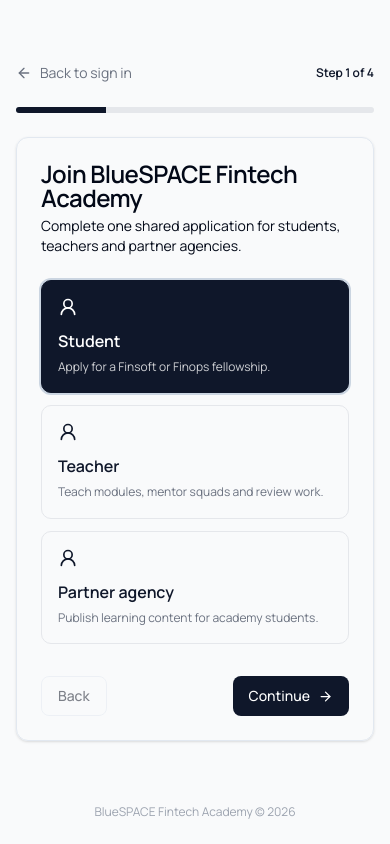
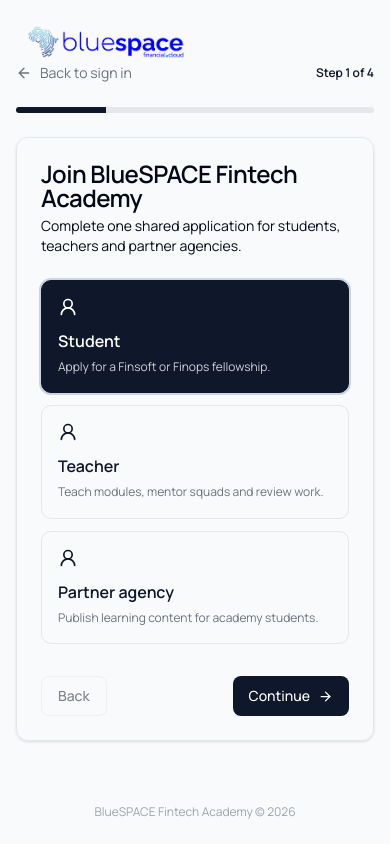
Before and after one commit to bluespacefinancial-cloud/bluespacefintechacademy-poroject, a React (Vite) app in the folder client/: page /register in a window 390 px wide. Built offline with nearby package versions, Linux system fonts and the light colour scheme; no server answers.

Commit message:
Move auth logo to upper left

```diff
--- a/client/src/components/auth/AuthSplitLayout.jsx
+++ b/client/src/components/auth/AuthSplitLayout.jsx
@@ -15,15 +15,15 @@ export default function AuthSplitLayout({ image, imageAlt, headline, description
           onError={(event) => { event.currentTarget.style.display = 'none' }}
         />
         <div className="absolute inset-0 bg-gradient-to-br from-deep-900/85 via-deep-800/75 to-brand-900/75" />
-        <div className="relative z-10 max-w-lg px-12 text-center">
         <motion.img
           initial={{ opacity: 0, y: -12 }}
           animate={{ opacity: 1, y: 0 }}
           transition={{ duration: 0.5, ease }}
           src="/logo-white.png"
           alt="BlueSPACE Fintech Academy"
-            className="mx-auto mb-8 h-14 w-auto"
+          className="absolute left-8 top-8 z-20 h-12 w-auto"
         />
+        <div className="relative z-10 max-w-lg px-12 text-center">
           <motion.h1
             initial={{ opacity: 0, y: 8 }}
             animate={{ opacity: 1, y: 0 }}
@@ -42,7 +42,12 @@ export default function AuthSplitLayout({ image, imageAlt, headline, description
           </motion.p>
         </div>
       </aside>
-      <main className="flex min-h-screen w-full flex-col lg:w-1/2">
+      <main className="relative flex min-h-screen w-full flex-col lg:w-1/2">
+        <img
+          src="/logo-dark.png"
+          alt="BlueSPACE Fintech Academy"
+          className="absolute left-6 top-6 z-20 h-9 w-auto lg:hidden"
+        />
         {children}
       </main>
     </div>
```
Lines whose indentation alone changed are shown as unchanged.
